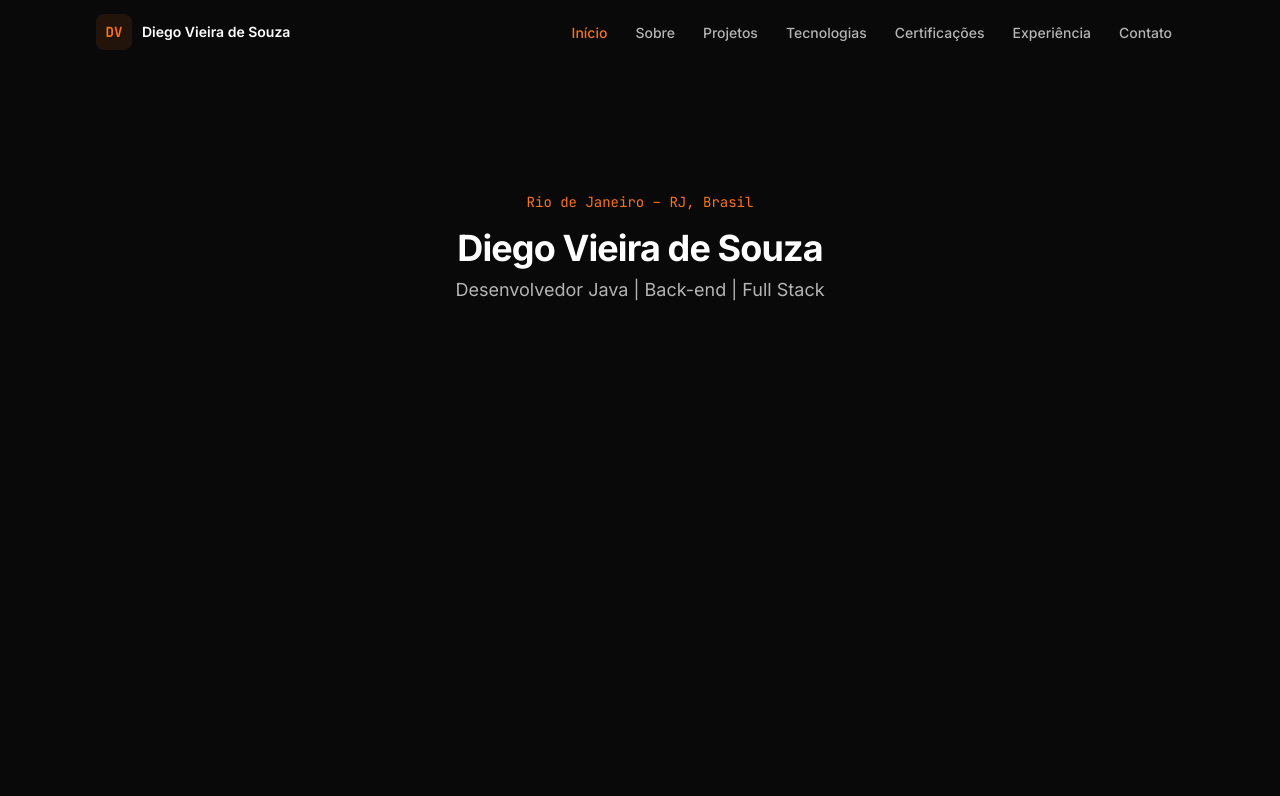
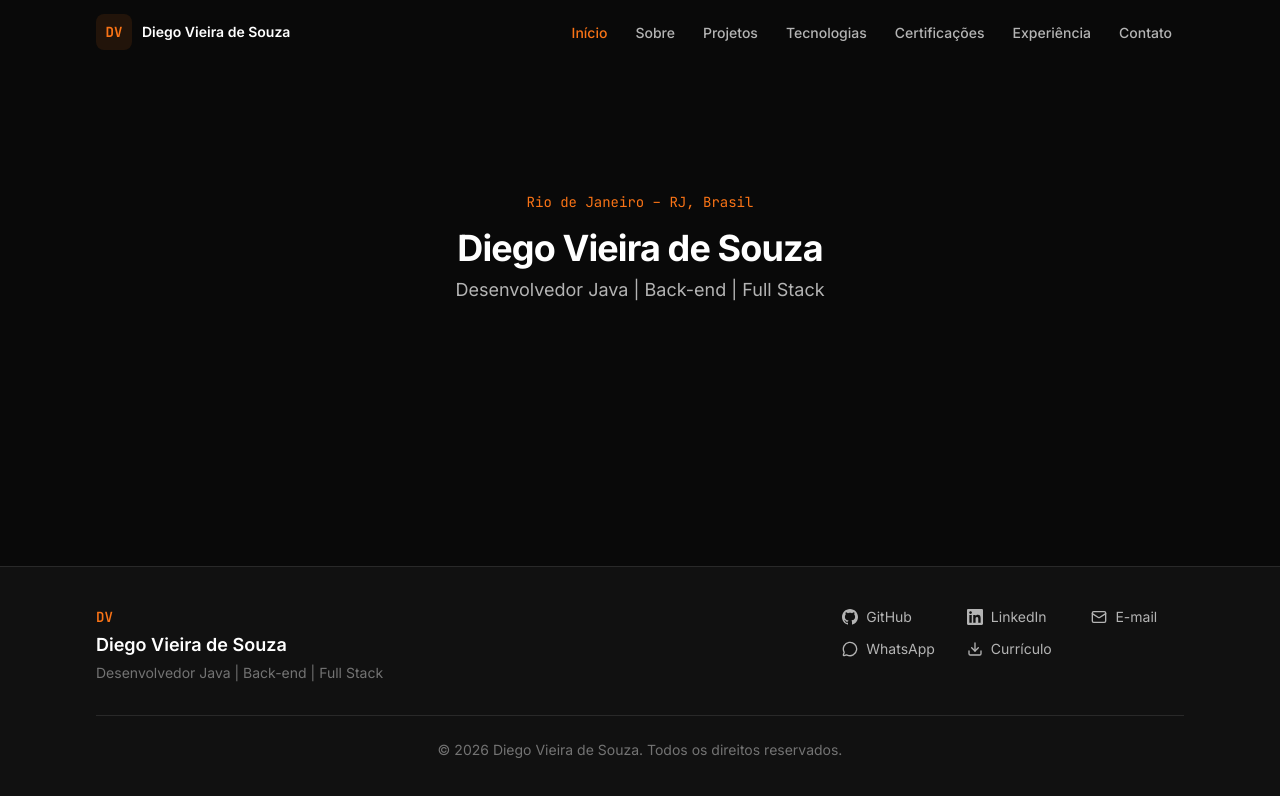
Before and after one commit to diegovieiradv/portfolio-diego-vieira, a Next.js app: page / in a window 1280 px wide. Shown: the top 796 px of the page. Built offline with nearby package versions, Linux system fonts and the light colour scheme.

Commit message:
feat: implementar footer com links profissionais

```diff
--- a/src/app/layout.tsx
+++ b/src/app/layout.tsx
@@ -1,6 +1,7 @@
 import type { Metadata } from "next";
 import { Inter, JetBrains_Mono } from "next/font/google";
 import { Navbar } from "@/components/layout/Navbar";
+import { Footer } from "@/components/layout/Footer";
 import "./globals.css";
 
 const inter = Inter({
@@ -39,6 +40,7 @@ export default function RootLayout({
           <main id="conteudo" className="flex-1">
             {children}
           </main>
+          <Footer />
         </div>
       </body>
     </html>
--- /dev/null
+++ b/src/components/layout/Footer.tsx
@@ -0,0 +1,76 @@
+import Link from "next/link";
+import { Download, Mail, MessageCircle } from "lucide-react";
+import { personal } from "@/data/personal";
+import { GithubIcon, LinkedinIcon } from "@/components/shared/icons";
+
+const footerLinks = [
+  { href: personal.github, label: "GitHub", icon: GithubIcon, external: true },
+  { href: personal.linkedin, label: "LinkedIn", icon: LinkedinIcon, external: true },
+  { href: `mailto:${personal.email}`, label: "E-mail", icon: Mail, external: false },
+  {
+    href: `https://wa.me/${personal.whatsapp}?text=${encodeURIComponent(personal.whatsappMessage)}`,
+    label: "WhatsApp",
+    icon: MessageCircle,
+    external: true,
+  },
+  { href: personal.resumeUrl, label: "Currículo", icon: Download, external: true },
+];
+
+const initials = personal.name
+  .split(" ")
+  .filter(Boolean)
+  .slice(0, 2)
+  .map((word) => word.charAt(0))
+  .join("");
+
+export function Footer() {
+  const year = new Date().getFullYear();
+
+  return (
+    <footer className="border-t border-border bg-surface">
+      <div className="mx-auto w-full max-w-6xl px-4 py-10 sm:px-6 lg:px-8">
+        <div className="flex flex-col gap-8 md:flex-row md:items-start md:justify-between">
+          <div>
+            <p className="font-mono text-sm font-semibold text-primary">{initials}</p>
+            <p className="mt-1 text-lg font-semibold text-foreground">{personal.name}</p>
+            <p className="mt-1 text-sm text-muted">{personal.role}</p>
+          </div>
+
+          <nav aria-label="Links profissionais">
+            <ul className="grid grid-cols-2 gap-x-8 gap-y-3 sm:grid-cols-3">
+              {footerLinks.map(({ href, label, icon: Icon, external }) => (
+                <li key={label}>
+                  {external ? (
+                    <a
+                      href={href}
+                      target="_blank"
+                      rel="noopener noreferrer"
+                      className="flex items-center gap-2 text-sm text-secondary transition-colors hover:text-primary"
+                    >
+                      <Icon className="h-4 w-4" aria-hidden="true" />
+                      {label}
+                    </a>
+                  ) : (
+                    <Link
+                      href={href}
+                      className="flex items-center gap-2 text-sm text-secondary transition-colors hover:text-primary"
+                    >
+                      <Icon className="h-4 w-4" aria-hidden="true" />
+                      {label}
+                    </Link>
+                  )}
+                </li>
+              ))}
+            </ul>
+          </nav>
+        </div>
+
+        <div className="mt-8 border-t border-border pt-6 text-center text-sm text-muted">
+          <p>
+            © {year} {personal.name}. Todos os direitos reservados.
+          </p>
+        </div>
+      </div>
+    </footer>
+  );
+}
--- /dev/null
+++ b/src/components/shared/icons.tsx
@@ -0,0 +1,17 @@
+import type { SVGProps } from "react";
+
+export function GithubIcon(props: SVGProps<SVGSVGElement>) {
+  return (
+    <svg viewBox="0 0 24 24" fill="currentColor" aria-hidden="true" focusable="false" {...props}>
+      <path d="M12 0c-6.626 0-12 5.373-12 12 0 5.302 3.438 9.8 8.207 11.387.599.111.793-.261.793-.577v-2.234c-3.338.726-4.033-1.416-4.033-1.416-.546-1.387-1.333-1.756-1.333-1.756-1.089-.745.083-.729.083-.729 1.205.084 1.839 1.237 1.839 1.237 1.07 1.834 2.807 1.304 3.492.997.107-.775.418-1.305.762-1.604-2.665-.305-5.467-1.334-5.467-5.931 0-1.311.469-2.381 1.236-3.221-.124-.303-.535-1.524.117-3.176 0 0 1.008-.322 3.301 1.23.957-.266 1.983-.399 3.003-.404 1.02.005 2.047.138 3.006.404 2.291-1.552 3.297-1.23 3.297-1.23.653 1.653.242 2.874.118 3.176.77.84 1.235 1.911 1.235 3.221 0 4.609-2.807 5.624-5.479 5.921.43.372.823 1.102.823 2.222v3.293c0 .319.192.694.801.576 4.765-1.589 8.199-6.086 8.199-11.386 0-6.627-5.373-12-12-12z" />
+    </svg>
+  );
+}
+
+export function LinkedinIcon(props: SVGProps<SVGSVGElement>) {
+  return (
+    <svg viewBox="0 0 24 24" fill="currentColor" aria-hidden="true" focusable="false" {...props}>
+      <path d="M20.447 20.452h-3.554v-5.569c0-1.328-.027-3.037-1.852-3.037-1.853 0-2.136 1.445-2.136 2.939v5.667H9.351V9h3.414v1.561h.046c.477-.9 1.637-1.85 3.37-1.85 3.601 0 4.267 2.37 4.267 5.455v6.286zM5.337 7.433c-1.144 0-2.063-.926-2.063-2.065 0-1.138.92-2.063 2.063-2.063 1.14 0 2.064.925 2.064 2.063 0 1.139-.925 2.065-2.064 2.065zm1.782 13.019H3.555V9h3.564v11.452zM22.225 0H1.771C.792 0 0 .774 0 1.729v20.542C0 23.227.792 24 1.771 24h20.451C23.2 24 24 23.227 24 22.271V1.729C24 .774 23.2 0 22.222 0h.003z" />
+    </svg>
+  );
+}
```
